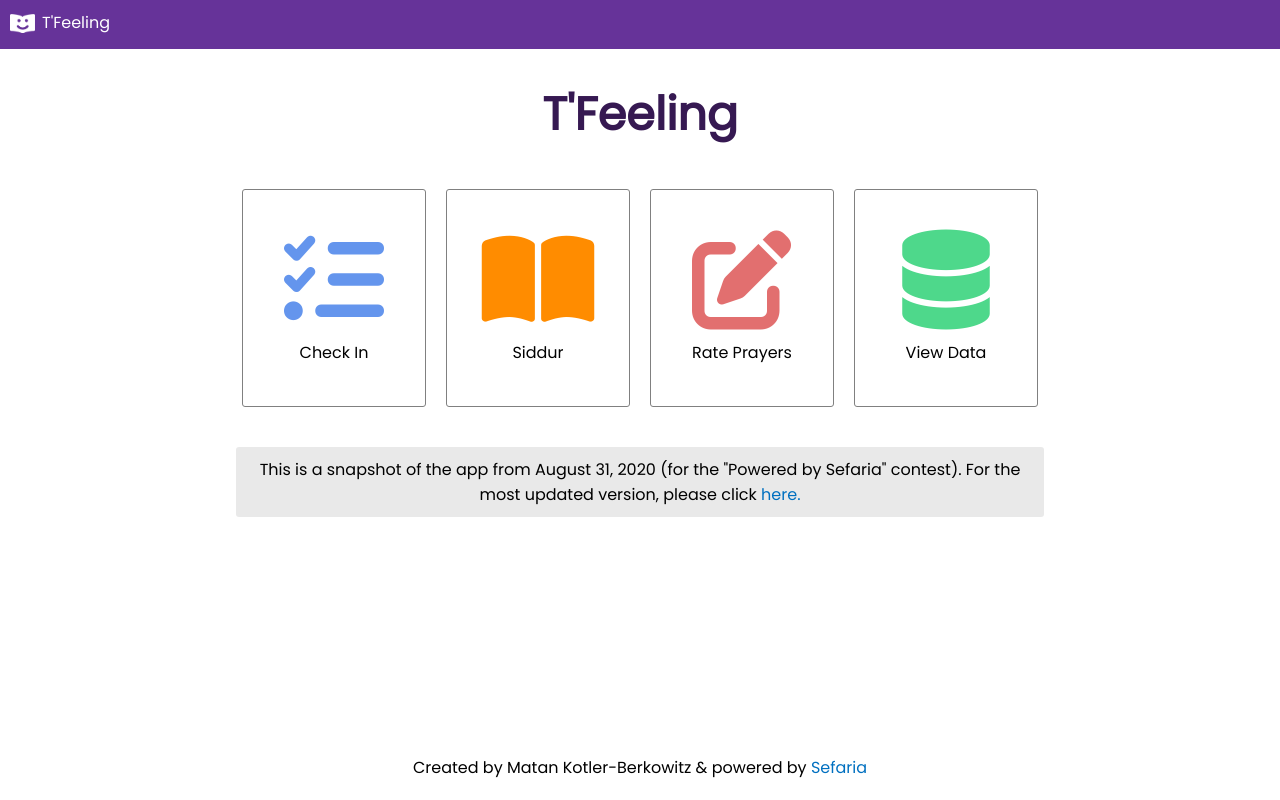
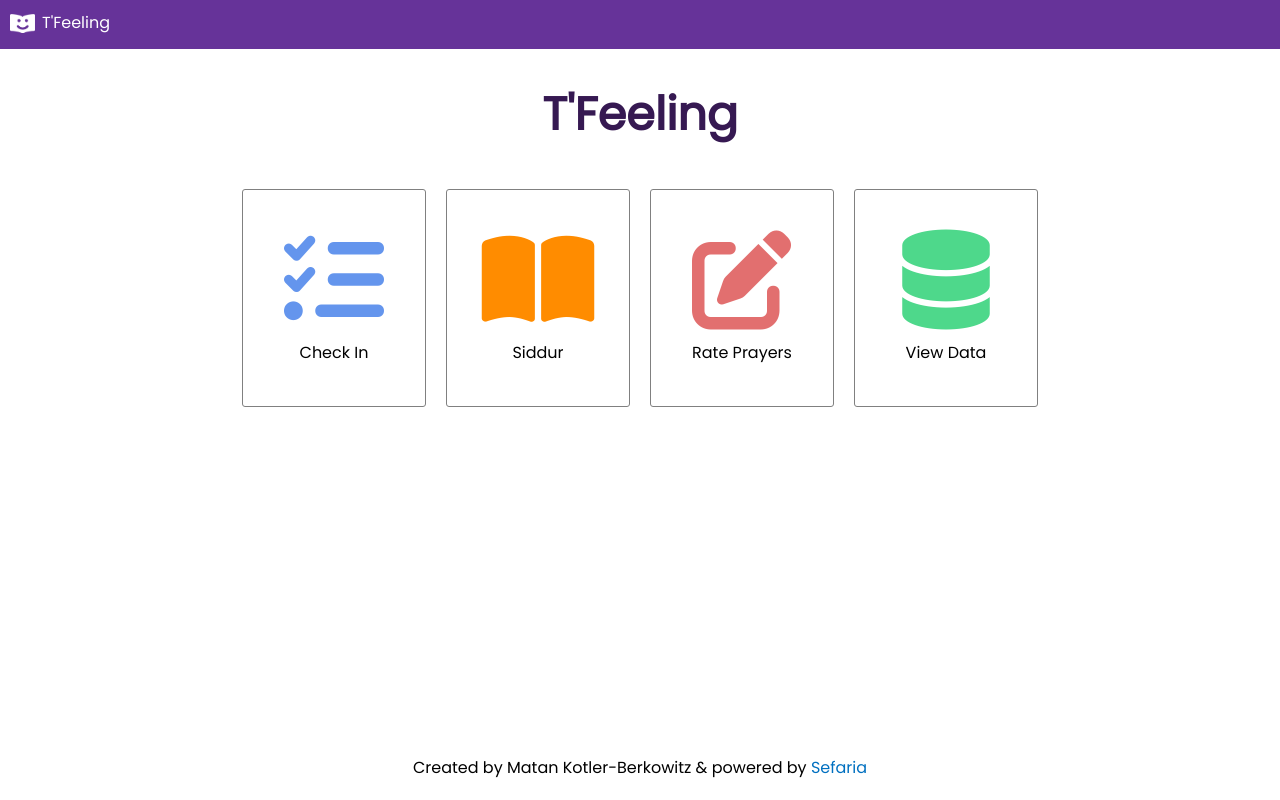
Before and after one commit to matankb/tfillah-feelings, a React (Create React App) app: page / in a window 1280 px wide. Built offline with nearby package versions, Linux system fonts and the light colour scheme; no server answers.

Commit message:
Remove temporary label

```diff
--- a/src/components/Home/Home.tsx
+++ b/src/components/Home/Home.tsx
@@ -16,12 +16,6 @@ const Home = () => (
         <SectionButton name="View Data" icon="fas fa-database" color="#4ed88b" linkTo="/data" />
       </div>
 
-      <div className={style['explanation']}>
-         This is a snapshot of the app from August 31, 2020 (for the "Powered by Sefaria" contest).
-        For the most updated version, please click
-        <a href="https://tfeeling.netlify.com" target="_blank" rel="noopener noreferrer"> here.</a>
-      </div>
-
     </div>
 
     <footer>
```
